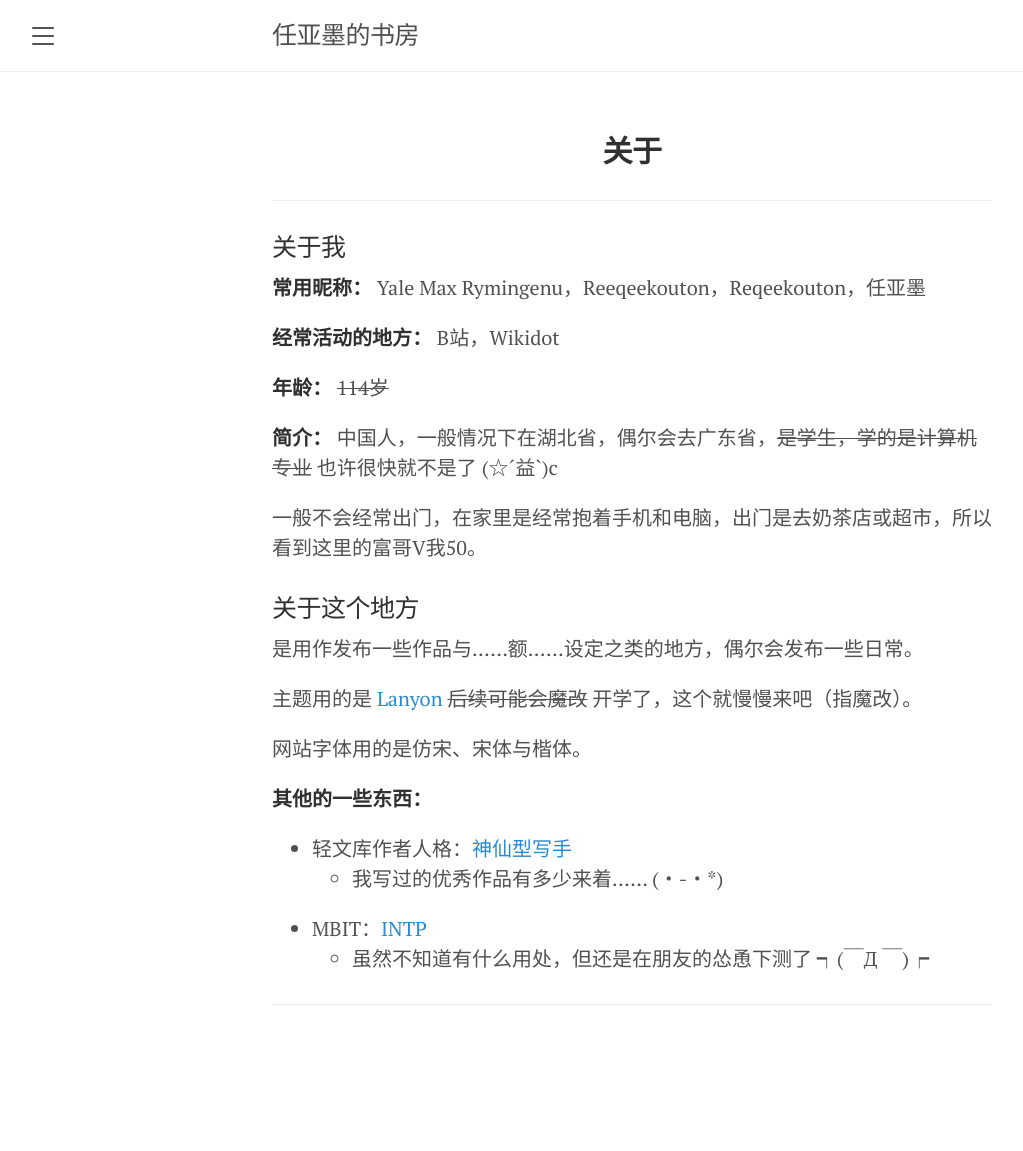
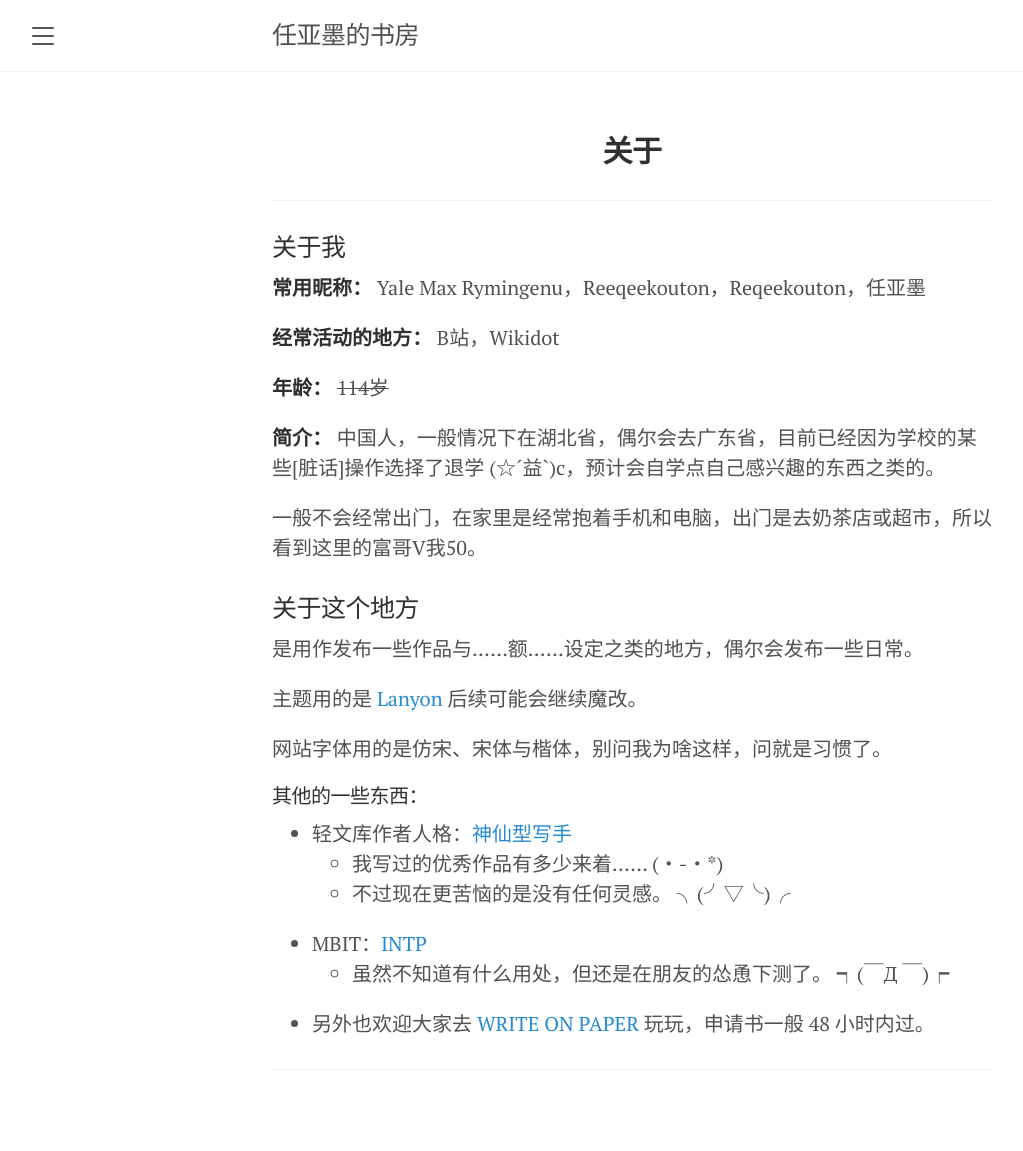
Before and after one commit to Reqeekouton/reqeekouton.github.io, a Jekyll site: the page built from about.md, in a window 1280 px wide. Shown: the whole page, without its empty margins (8-1031 px from the left). Built offline with Jekyll 4.4.1, drawn with Linux system fonts in a browser that asks for light colours; some web fonts are replaced; before the commit the page ends 1086 px from its top, so only the background shows below that.

Commit message:
Update about.md

```diff
--- a/about.md
+++ b/about.md
@@ -11,7 +11,7 @@ title: 关于
 
 **年龄：** ~~114岁~~
 
-**简介：** 中国人，一般情况下在湖北省，偶尔会去广东省，~~是学生，学的是计算机专业~~ 也许很快就不是了 (☆´益`)c
+**简介：** 中国人，一般情况下在湖北省，偶尔会去广东省，目前已经因为学校的某些[脏话]操作选择了退学 (☆´益`)c，预计会自学点自己感兴趣的东西之类的。
 
 一般不会经常出门，在家里是经常抱着手机和电脑，出门是去奶茶店或超市，所以看到这里的富哥V我50。
 
@@ -19,12 +19,14 @@ title: 关于
 
 是用作发布一些作品与……额……设定之类的地方，偶尔会发布一些日常。
 
-主题用的是 [Lanyon](https://github.com/poole/lanyon) ~~后续可能会魔改~~ 开学了，这个就慢慢来吧（指魔改）。
+主题用的是 [Lanyon](https://github.com/poole/lanyon) 后续可能会继续魔改。
 
-网站字体用的是仿宋、宋体与楷体。
+网站字体用的是仿宋、宋体与楷体，别问我为啥这样，问就是习惯了。
 
-**其他的一些东西：**
+#### 其他的一些东西：
 - 轻文库作者人格：[神仙型写手](https://act.linovel.net/persona2018/#/typeIntro?S=31.58&I=68.42&N=63.64&D=36.36&E=50.14&C=49.86&R=55.51&T=44.49&id=5)
   - 我写过的优秀作品有多少来着…… (・-・*)
+  - 不过现在更苦恼的是没有任何灵感。 ╮(╯▽╰)╭
 - MBIT：[INTP](https://www.16personalities.com/ch/intp-%E4%BA%BA%E6%A0%BC)
-  - 虽然不知道有什么用处，但还是在朋友的怂恿下测了 ┑(￣Д ￣)┍
+  - 虽然不知道有什么用处，但还是在朋友的怂恿下测了。 ┑(￣Д ￣)┍
+- 另外也欢迎大家去 [WRITE ON PAPER](https://write-on-paper.wikidot.com/start) 玩玩，申请书一般 48 小时内过。
```
